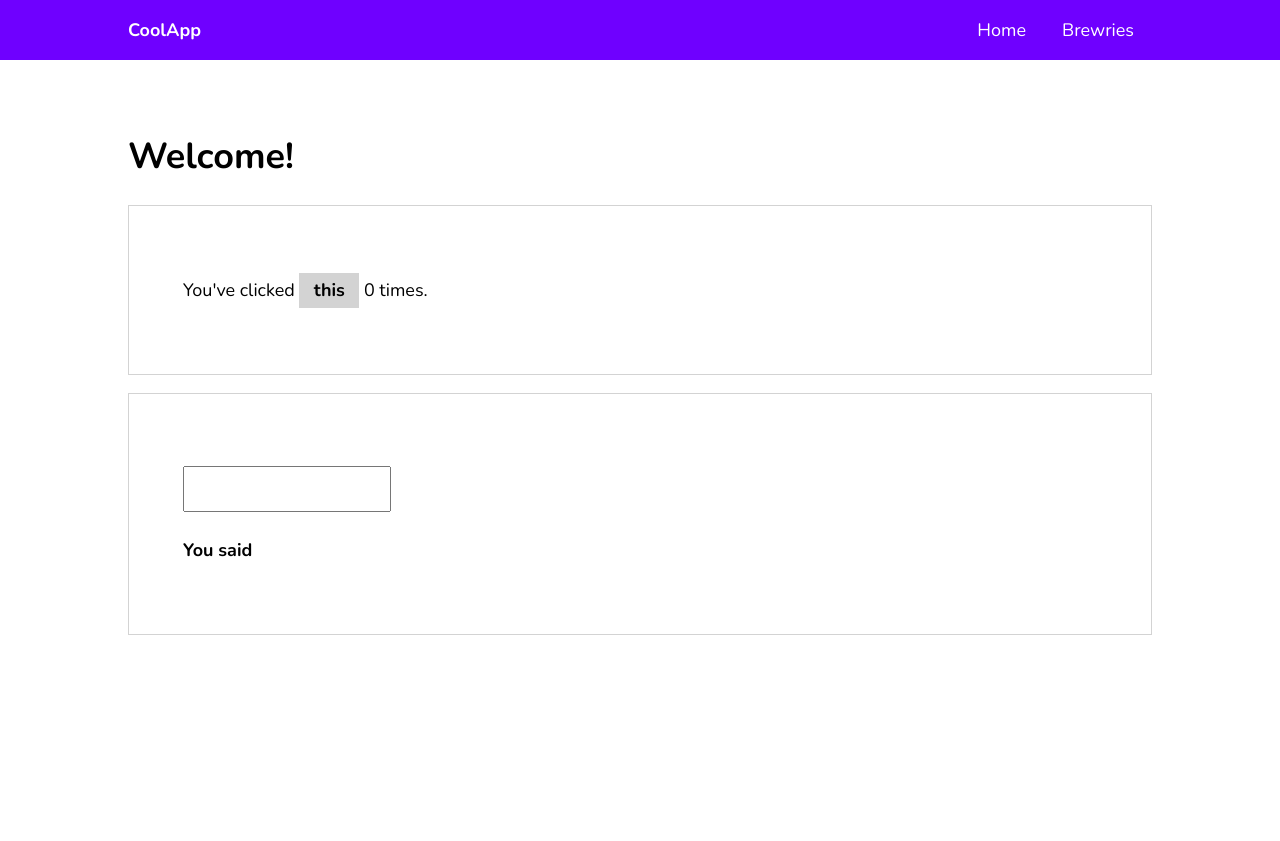
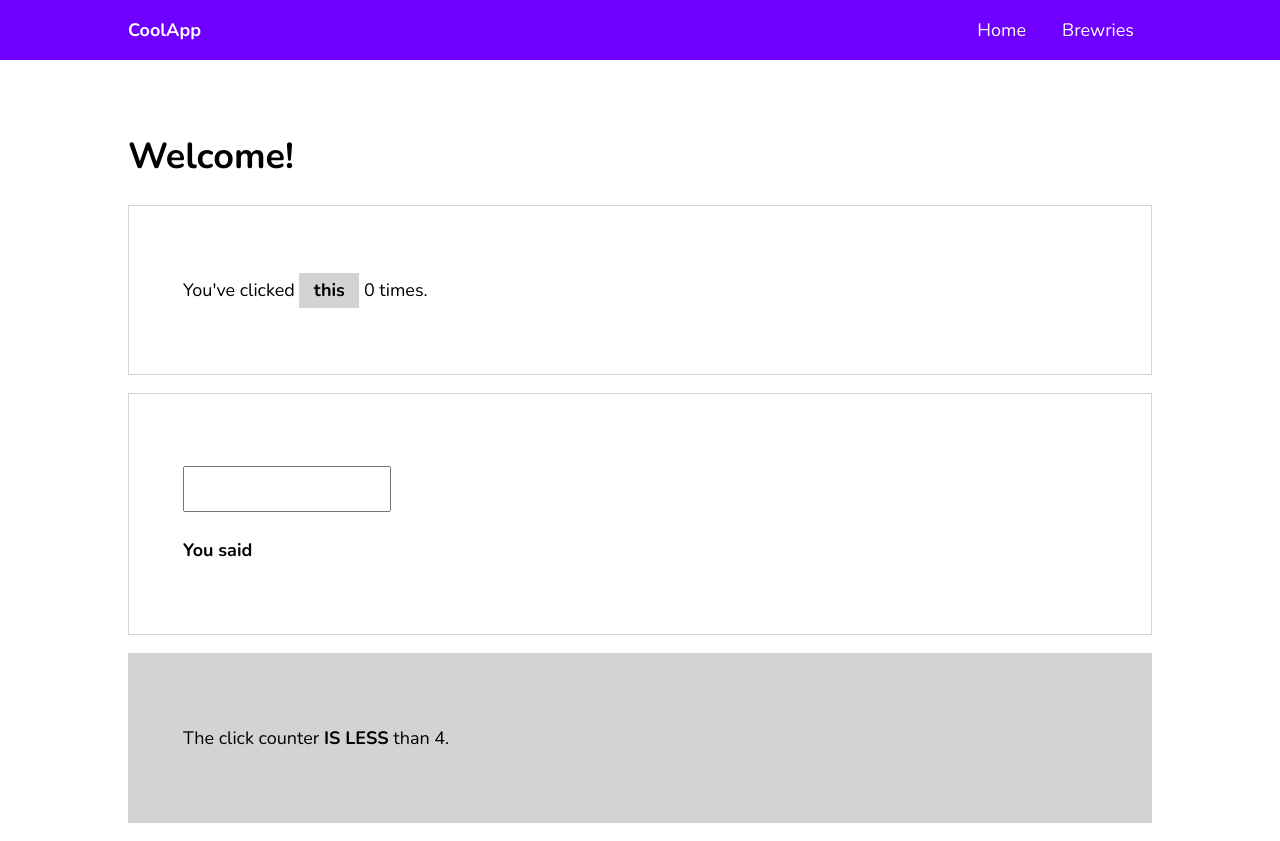
Before and after one commit to sufij94/Angular-App, an Angular app: page / in a window 1280 px wide. Before the commit the page ends 800 px from the top, so only its background shows below. Built offline with nearby package versions, Linux system fonts and the light colour scheme.

Commit message:
Style Binding
Inline CSS styles applied to HTML elements

```diff
--- a/src/app/home/home.component.html
+++ b/src/app/home/home.component.html
@@ -10,3 +10,13 @@
     <strong>You said </strong> {{ name }}
   </p>
 </div>
+
+<div class="play-container" [style.background-color]="clickCounter > 4 ? 'yellow' : 'lightgray'">
+  <ng-template [ngIf]="clickCounter > 4" [ngIfElse]="none">
+    <p>The click counter <strong>IS GREATER</strong> than 4.</p>
+  </ng-template>
+
+  <ng-template #none>
+    <p>The click counter <strong>IS LESS</strong> than 4.</p>
+  </ng-template>
+</div>
```
